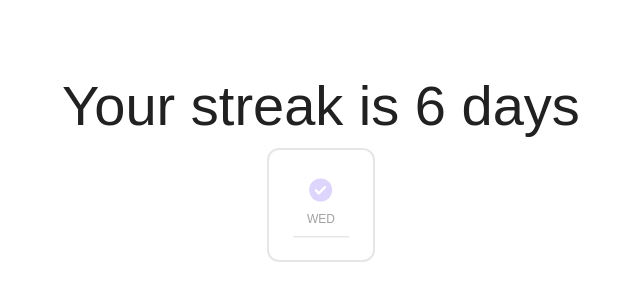
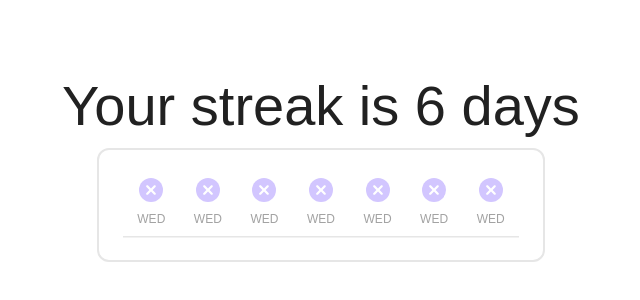
Before and after one commit to skytech2510/streak, a Next.js app: page /home/1 in a window 1280 px wide. Shown: the part 246-546 px from the top of the page, without its empty margins (319-959 px from the left). Built offline with nearby package versions, Linux system fonts and the light colour scheme.

Commit message:
feat: Tracker

```diff
--- a/app/components/Tracker.tsx
+++ b/app/components/Tracker.tsx
@@ -0,0 +1,19 @@
+import { Increment } from "./Increment";
+
+type Status = "INCOMPLETE" | "COMPLETED" | "SAVED" | "AT_RISK";
+
+export interface DayEntry {
+    date: Date;
+    activities: number;
+    state: Status;
+}
+interface TrackerPropsType {
+    days: DayEntry[]
+}
+export const Tracker: React.FC<TrackerPropsType> = ({ days }) => {
+    return <div className=" flex flex-row gap-0">
+        {days && days.map((day, index) => (
+            <Increment key={index} status={day.state} date={day.date} activities={day.activities}></Increment>
+        ))}
+    </div>
+}
--- a/app/home/[case]/page.tsx
+++ b/app/home/[case]/page.tsx
@@ -1,7 +1,17 @@
 "use client"
 import { Increment } from "@/app/components/Increment";
 import { useParams } from "next/navigation";
+import { DayEntry, Tracker } from "@/app/components/Tracker"
 import React from "react";
+const days: DayEntry[] = [
+    { date: new Date(), activities: 0, state: 'INCOMPLETE' },
+    { date: new Date(), activities: 0, state: 'INCOMPLETE' },
+    { date: new Date(), activities: 0, state: 'INCOMPLETE' },
+    { date: new Date(), activities: 0, state: 'INCOMPLETE' },
+    { date: new Date(), activities: 0, state: 'INCOMPLETE' },
+    { date: new Date(), activities: 0, state: 'INCOMPLETE' },
+    { date: new Date(), activities: 0, state: 'INCOMPLETE' },
+]
 export default function Page() {
     const a = useParams();
     console.log(a)
@@ -12,7 +22,8 @@
                     Your streak is 6 days
                 </div>
                 <div className="w-fit m-auto">
-                    <div className=" border-[2px] border-[#E6E6E6] p-6 rounded-[12px]"><Increment date={new Date()} status={"COMPLETED"} activities={10} />
+                    <div className=" border-[2px] border-[#E6E6E6] p-6 rounded-[12px]">
+                        <Tracker days={days} />
                     </div>
                 </div>
             </div>
```
